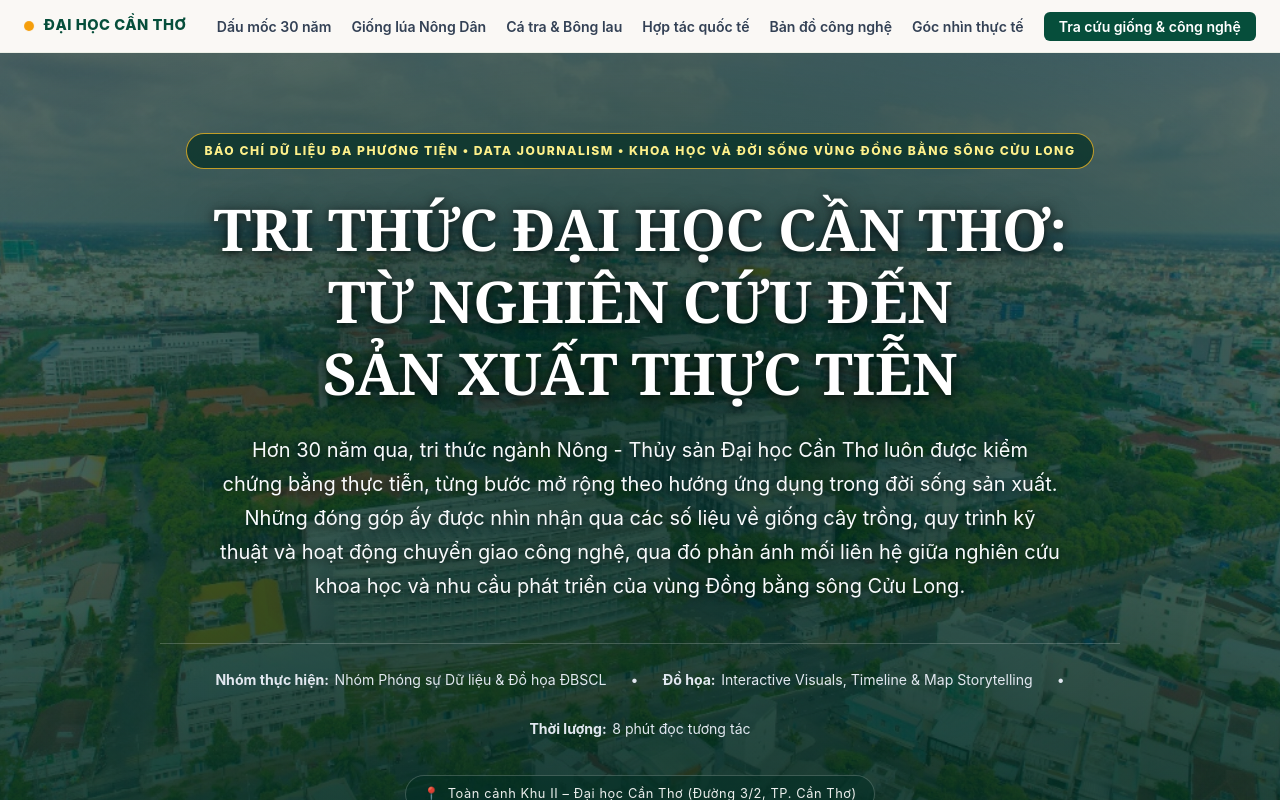
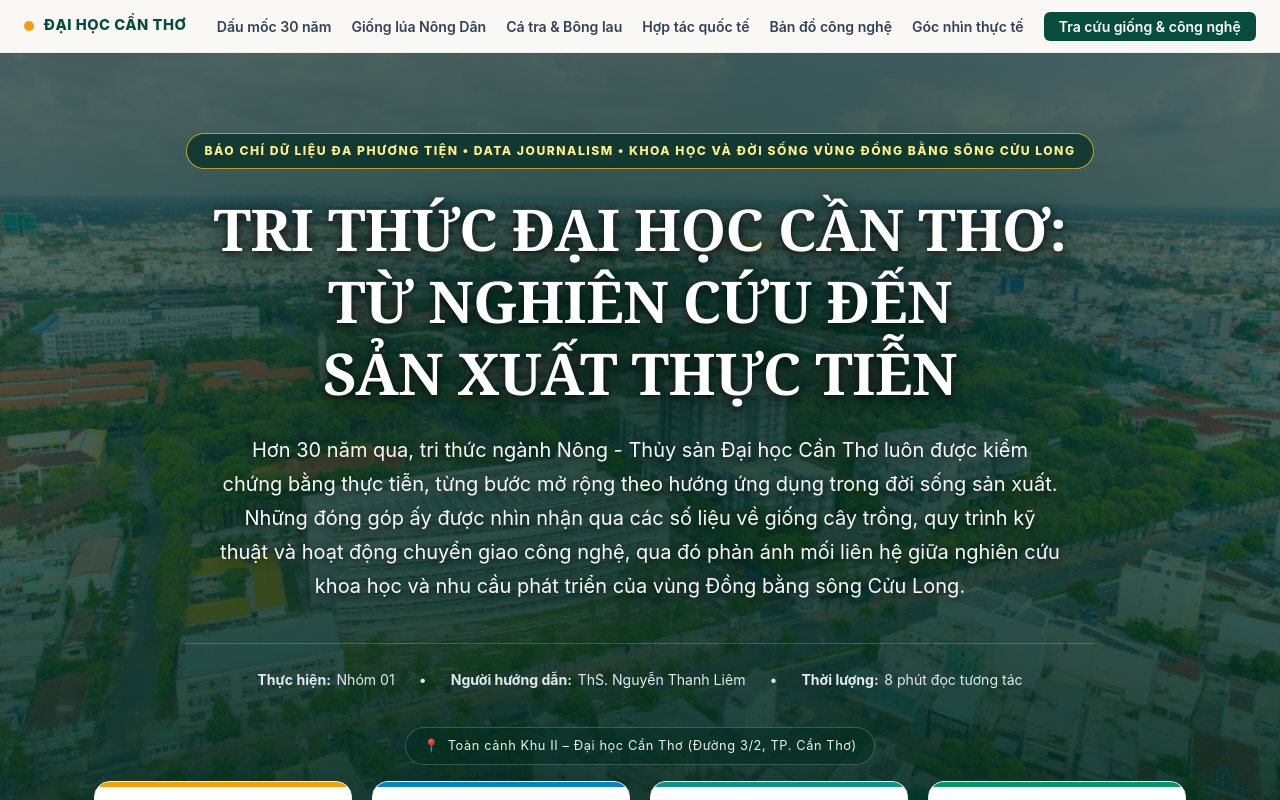
Before and after one commit to giahanluong192/mmj1, a Next.js app: page / in a window 1280 px wide. Shown: the top 800 px of the page. Built offline with nearby package versions, Linux system fonts and the light colour scheme.

Commit message:
content(hero): update author and advisor credits in hero meta

```diff
--- a/src/app/page.tsx
+++ b/src/app/page.tsx
@@ -188,11 +188,11 @@
 
           <div className="hero-meta">
             <span>
-              <strong>Nhóm thực hiện:</strong> {ARTICLE_DATA.meta.author}
+              <strong>Thực hiện:</strong> {ARTICLE_DATA.meta.author}
             </span>
             <span>•</span>
             <span>
-              <strong>Đồ họa:</strong> {ARTICLE_DATA.meta.graphics}
+              <strong>Người hướng dẫn:</strong> {ARTICLE_DATA.meta.advisor}
             </span>
             <span>•</span>
             <span>
--- a/src/data/articleData.ts
+++ b/src/data/articleData.ts
@@ -120,6 +120,7 @@
     title: string;
     subtitle: string;
     author: string;
+    advisor: string;
     graphics: string;
     sources: string;
     publishedDate: string;
@@ -191,7 +192,8 @@
     subCategory: "KHOA HỌC VÀ ĐỜI SỐNG VÙNG ĐỒNG BẰNG SÔNG CỬU LONG",
     title: "TRI THỨC ĐẠI HỌC CẦN THƠ: TỪ NGHIÊN CỨU ĐẾN SẢN XUẤT THỰC TIỄN",
     subtitle: "Hơn 30 năm qua, tri thức ngành Nông - Thủy sản Đại học Cần Thơ luôn được kiểm chứng bằng thực tiễn, từng bước mở rộng theo hướng ứng dụng trong đời sống sản xuất. Những đóng góp ấy được nhìn nhận qua các số liệu về giống cây trồng, quy trình kỹ thuật và hoạt động chuyển giao công nghệ, qua đó phản ánh mối liên hệ giữa nghiên cứu khoa học và nhu cầu phát triển của vùng Đồng bằng sông Cửu Long.",
-    author: "Nhóm Phóng sự Dữ liệu & Đồ họa ĐBSCL",
+    author: "Nhóm 01",
+    advisor: "ThS. Nguyễn Thanh Liêm",
     graphics: "Interactive Visuals, Timeline & Map Storytelling",
     sources: "Ấn phẩm 60 năm ĐH Cần Thơ, Báo Cần Thơ, Báo Đồng Tháp, Báo Lao Động, VietnamPlus, Sở KH&CN các tỉnh ĐBSCL",
     publishedDate: "Tháng 10/2026",
```
